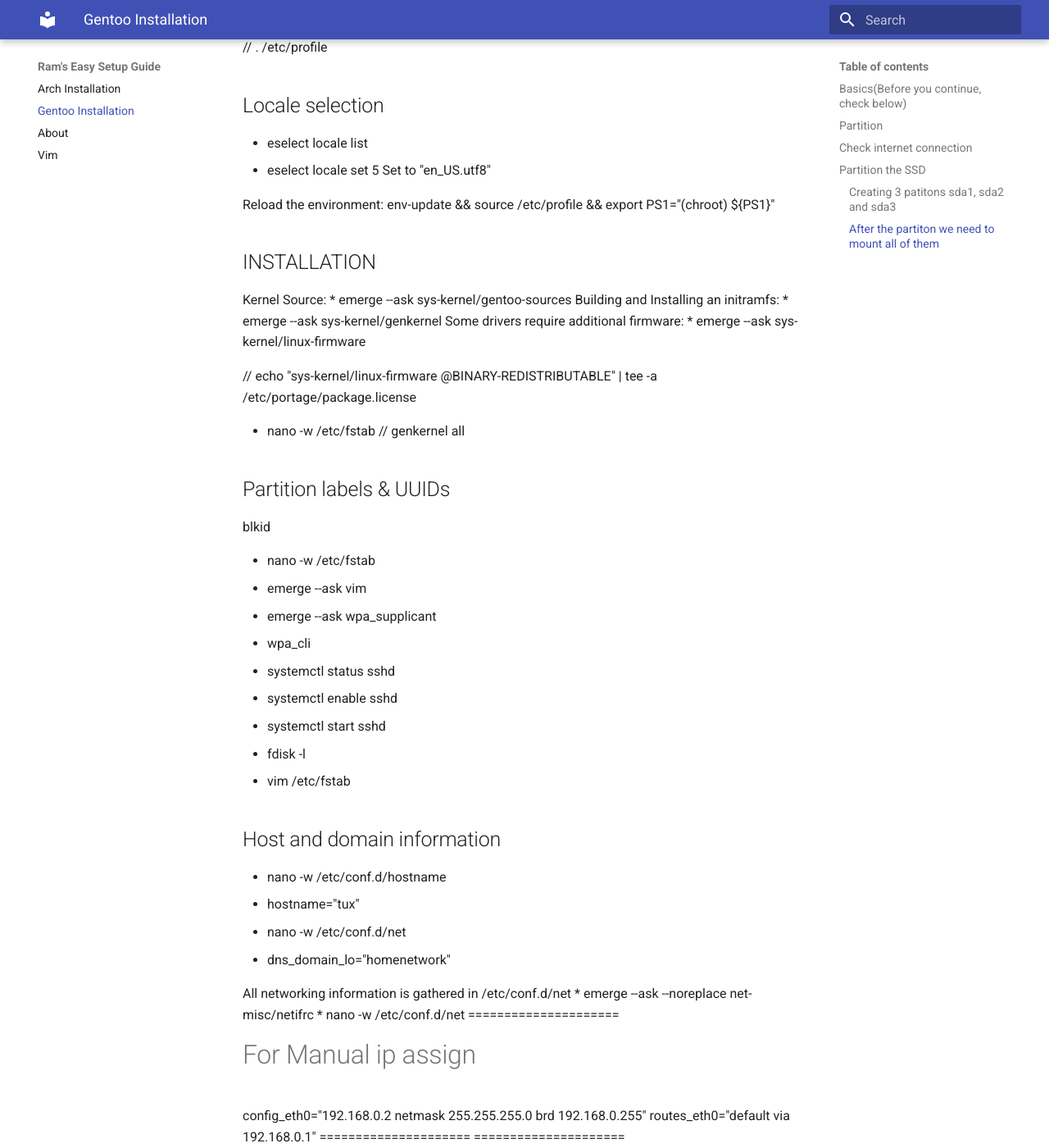
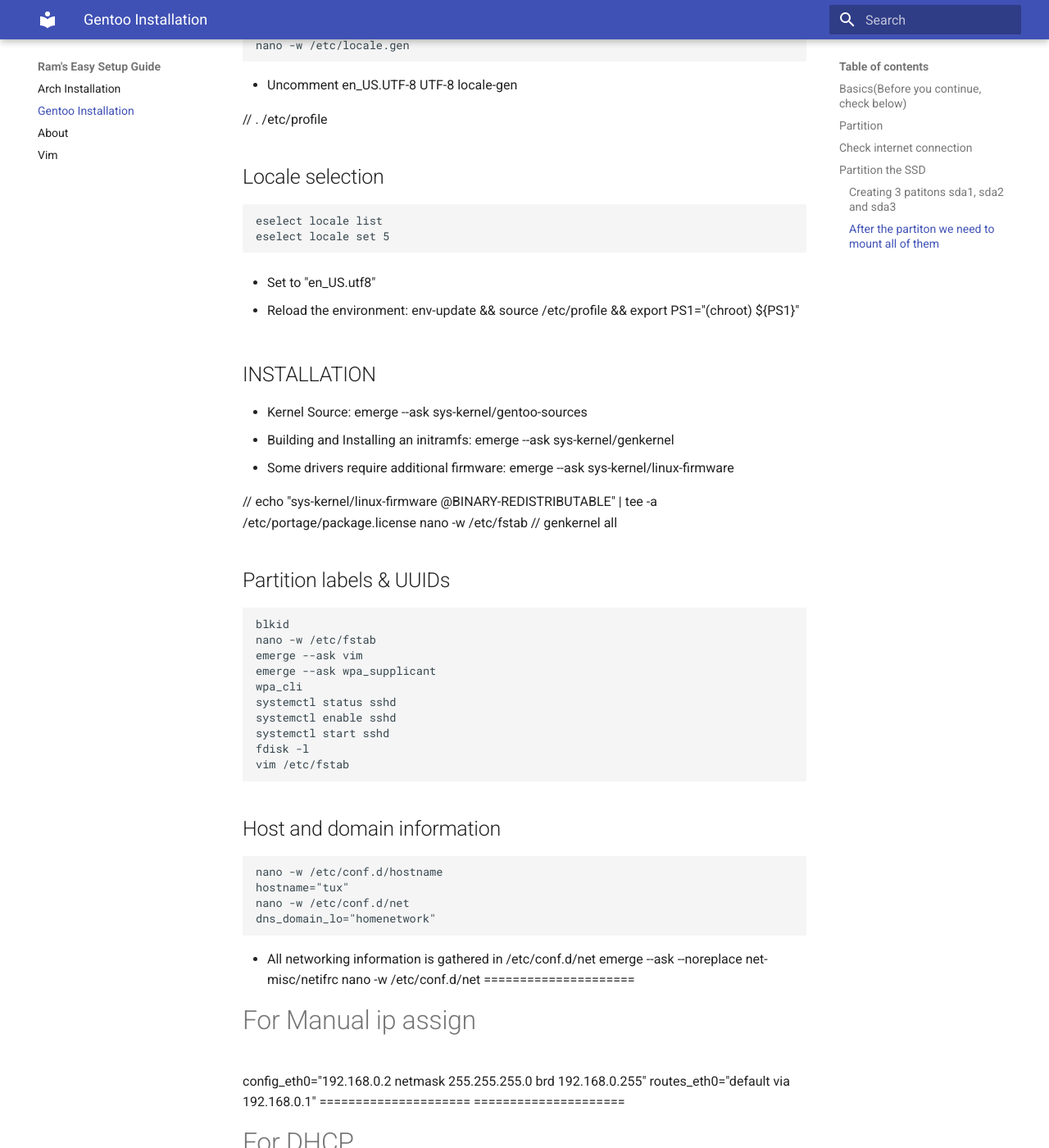
Before and after one commit to ram19890/premnathenterprises.com, an MkDocs documentation site: the page built from docs/gentoo.md, in a window 1280 px wide and 1400 px high, scrolled down 5299 px. Shown: the whole window at 82% size. Built offline with MkDocs 1.6.1 and Material for MkDocs 9.7.7, drawn with Linux system fonts in a browser that asks for light colours; some of the changed text lies outside the part shown.

Commit message:
Gentoo added v0.2

```diff
--- a/docs/gentoo.md
+++ b/docs/gentoo.md
@@ -37,9 +37,9 @@
 
 `CURRENT LAYOUT WITH SIZES`
 
-* /mnt/boot 512M - /dev/sda1 EFI
-* swap 8G - /dev/sda2 SWAP
-* /mnt {rest of storage} -  /dev/sda3 ROOT
+	/mnt/boot 512M - /dev/sda1 EFI
+	swap 8G - /dev/sda2 SWAP
+	/mnt {rest of storage} -  /dev/sda3 ROOT
 
 Using sda1 for boot (/dev/sda1 EFI)
 
@@ -56,13 +56,13 @@
 
 ### After the partiton we need to mount all of them
 
-* mount /dev/sda3 /mnt/gentoo
-* cd /mnt/gentoo
-* wget "stage-3_tarball.iso" from gentoo download page
-* tar xpvf stage3-*.tar.xz --xattrs-include='*.*' --numeric-owner
-	Setup CFLAGS and CXXFLAGS
-* nano -w /mnt/gentoo/etc/portage/make.conf
-This is only for the Haswell architecture only, kindly refer to Handbook for your specific flag setup!
+	mount /dev/sda3 /mnt/gentoo
+	cd /mnt/gentoo
+	wget "stage-3_tarball.iso" from gentoo download page
+	tar xpvf stage3-*.tar.xz --xattrs-include='*.*' --numeric-owner
+* Setup CFLAGS and CXXFLAGS
+	nano -w /mnt/gentoo/etc/portage/make.conf
+* This is only for the Haswell architecture only, kindly refer to Handbook for your specific flag setup!
         =====================
 # These settings were set by the catalyst build script that automatically
 # built this stage.
@@ -88,8 +88,8 @@
         =====================
 ## Chrooting
 ### Setup fastest mirror
-* mirrorselect -i -o >> /mnt/gentoo/etc/portage/make.conf
-* nano /mnt/gentoo/etc/portage/repos.conf/gentoo.conf
+	mirrorselect -i -o >> /mnt/gentoo/etc/portage/make.conf
+	nano /mnt/gentoo/etc/portage/repos.conf/gentoo.conf
 DEFAULT repo sync
         =====================
 [DEFAULT]
@@ -217,7 +214,7 @@
 =====================
 
 ## Host File(example):
-nano -w /etc/hosts
+	nano -w /etc/hosts
 
     =====================
 # This defines the current system and must be set
@@ -229,20 +226,20 @@
     =====================
 
 ## Change current password for root
-* passwd
+	passwd
 ## Install the system logger, DHCP, wireless networking tools & File indexing
-* emerge --ask app-admin/sysklogd
-* emerge --ask sys-apps/mlocate
-* emerge --ask net-misc/dhcpcd
-* emerge --ask net-wireless/iw net-wireless/wpa_supplicant
+	emerge --ask app-admin/sysklogd
+	emerge --ask sys-apps/mlocate
+	emerge --ask net-misc/dhcpcd
+	emerge --ask net-wireless/iw net-wireless/wpa_supplicant
 
 ## GRUB2 config
-* echo 'GRUB_PLATFORMS="efi-64"' >> /etc/portage/make.conf
-* emerge --ask --verbose sys-boot/grub:2
-* grub-install --target=x86_64-efi --efi-directory=/boot
+	echo 'GRUB_PLATFORMS="efi-64"' >> /etc/portage/make.conf
+	emerge --ask --verbose sys-boot/grub:2
+	grub-install --target=x86_64-efi --efi-directory=/boot
 
 ## Generate the final GRUB2 configuration
-* grub-mkconfig -o /boot/grub/grub.cfg
+	grub-mkconfig -o /boot/grub/grub.cfg
 
 # POST INSTALLATION
 
```
Also changed, not shown: other parts of docs/gentoo.md (+58 -61 lines).
